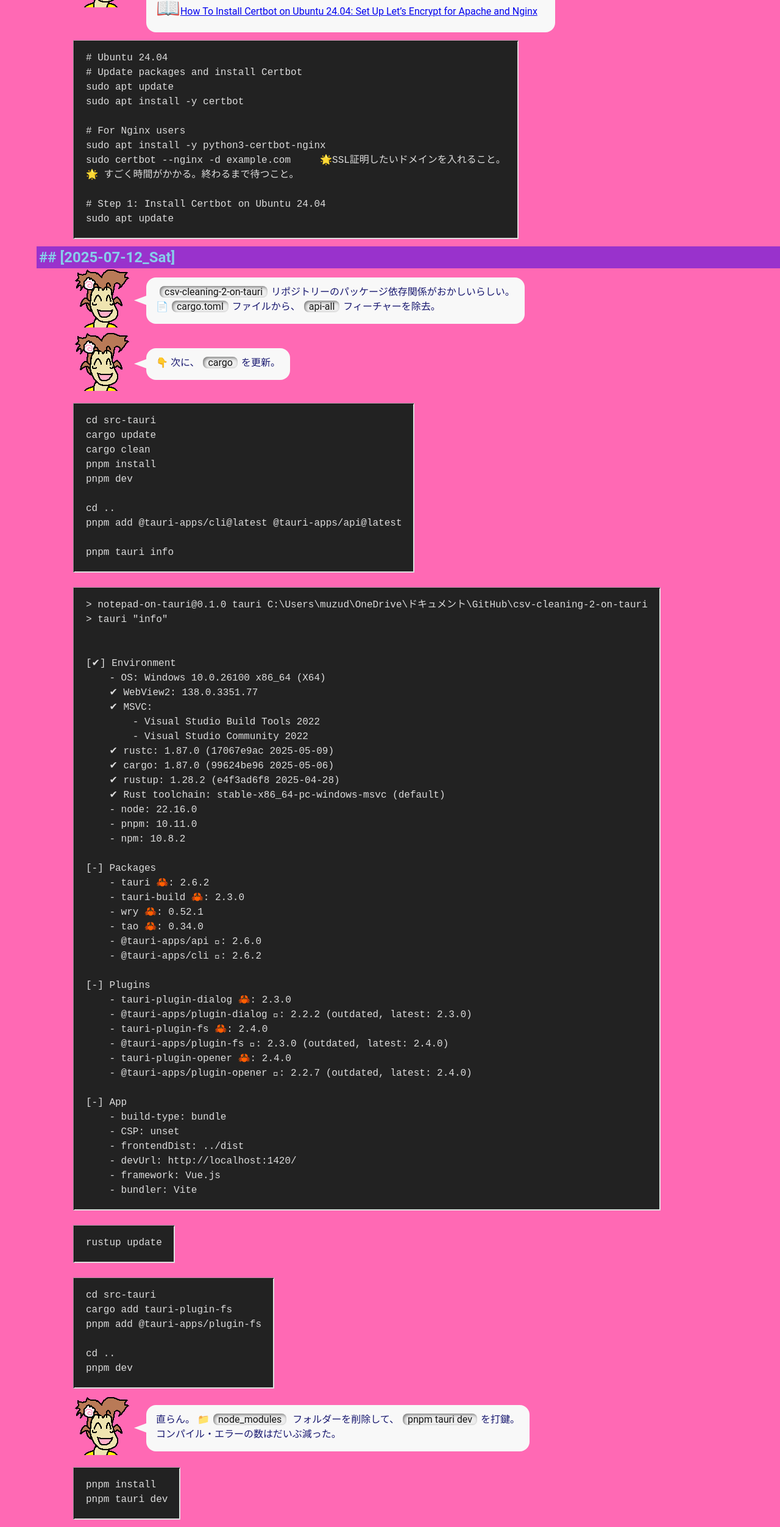
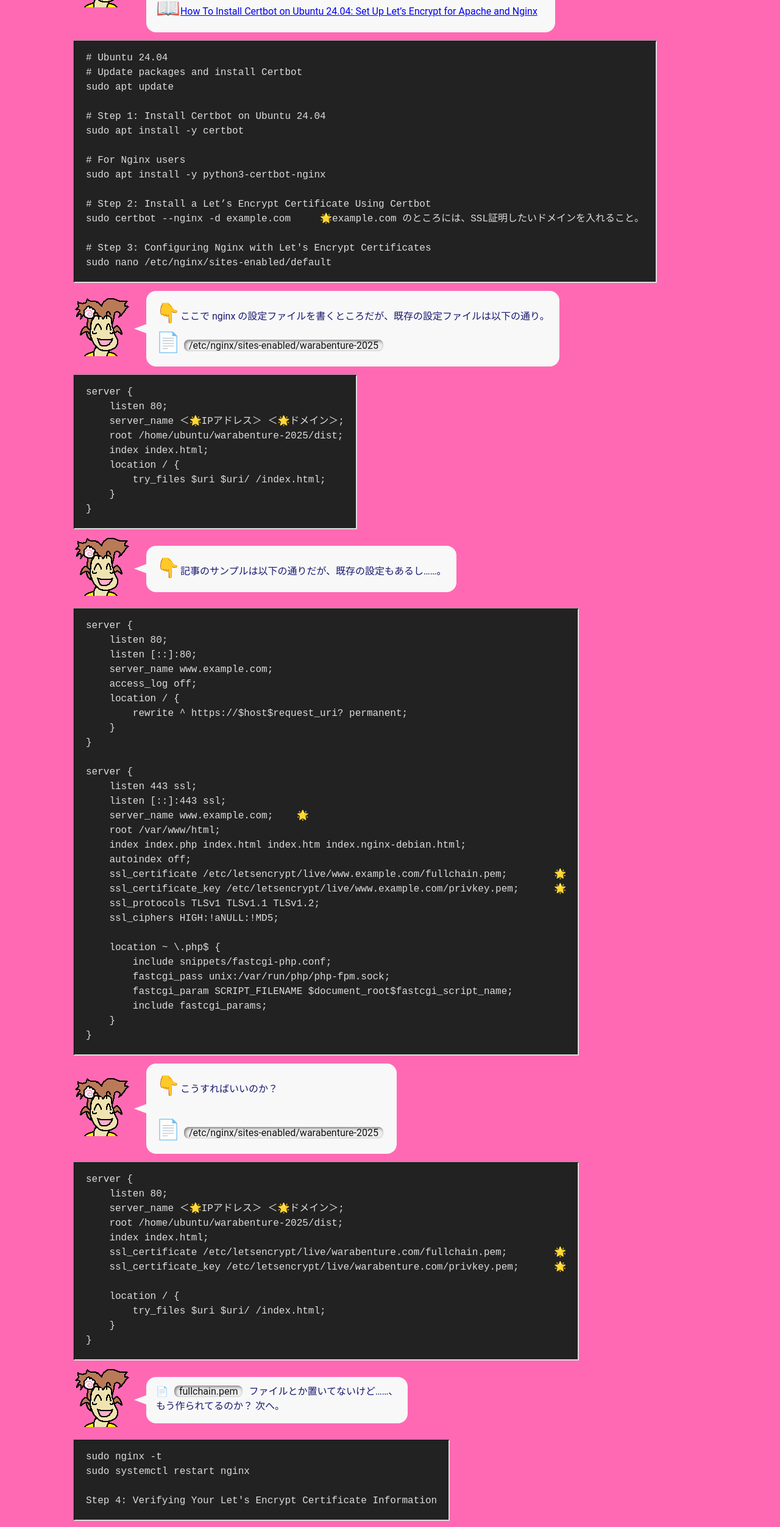
Before and after one commit to muzudho/Warabenture-2025, a Nuxt app: page / in a window 1280 px wide. Shown: the part 7872-10376 px from the top of the page at 61% size. Built offline with nearby package versions, Linux system fonts and the light colour scheme.

Commit message:
ジャーナル追加。

```diff
--- a/pages/index.vue
+++ b/pages/index.vue
@@ -478,16 +478,128 @@ pnpm install</pre>
 # Ubuntu 24.04
 # Update packages and install Certbot
 sudo apt update
+
+# Step 1: Install Certbot on Ubuntu 24.04
 sudo apt install -y certbot
 
 # For Nginx users
 sudo apt install -y python3-certbot-nginx
-sudo certbot --nginx -d example.com     🌟SSL証明したいドメインを入れること。
-🌟 すごく時間がかかる。終わるまで待つこと。
-
-# Step 1: Install Certbot on Ubuntu 24.04
-sudo apt update
+
+# Step 2: Install a Let’s Encrypt Certificate Using Certbot
+sudo certbot --nginx -d example.com     🌟example.com のところには、SSL証明したいドメインを入れること。
+
+# Step 3: Configuring Nginx with Let's Encrypt Certificates
+sudo nano /etc/nginx/sites-enabled/default
 </pre>
+        <div class="talk">
+            <div class="face-container">
+                <img src="@/assets/img/202506__character__01--1951-kifuwarabeNoOton-o1o2o0.png" />
+            </div>
+            <div class="baloon-tail"></div>
+            <div class="baloon">
+                <span class="font-x2">👇</span>ここで nginx の設定ファイルを書くところだが、既存の設定ファイルは以下の通り。
+                <br/>
+                <span class="font-x2">📄</span><span class="code-w">/etc/nginx/sites-enabled/warabenture-2025</span>
+            </div>
+        </div>
+        <pre class="code-b">
+server {
+    listen 80;
+    server_name ＜🌟IPアドレス＞ ＜🌟ドメイン＞;
+    root /home/ubuntu/warabenture-2025/dist;
+    index index.html;
+    location / {
+        try_files $uri $uri/ /index.html;
+    }
+}</pre>
+        <div class="talk">
+            <div class="face-container">
+                <img src="@/assets/img/202506__character__01--1951-kifuwarabeNoOton-o1o2o0.png" />
+            </div>
+            <div class="baloon-tail"></div>
+            <div class="baloon">
+                <span class="font-x2">👇</span>記事のサンプルは以下の通りだが、既存の設定もあるし……。
+            </div>
+        </div>
+        <pre class="code-b">
+server {
+    listen 80;
+    listen [::]:80;
+    server_name www.example.com;
+    access_log off;
+    location / {
+        rewrite ^ https://$host$request_uri? permanent;
+    }
+}
+
+server {
+    listen 443 ssl;
+    listen [::]:443 ssl;
+    server_name www.example.com;    🌟
+    root /var/www/html;
+    index index.php index.html index.htm index.nginx-debian.html;
+    autoindex off;
+    ssl_certificate /etc/letsencrypt/live/www.example.com/fullchain.pem;        🌟
+    ssl_certificate_key /etc/letsencrypt/live/www.example.com/privkey.pem;      🌟
+    ssl_protocols TLSv1 TLSv1.1 TLSv1.2;
+    ssl_ciphers HIGH:!aNULL:!MD5;
+
+    location ~ \.php$ {
+        include snippets/fastcgi-php.conf;
+        fastcgi_pass unix:/var/run/php/php-fpm.sock;
+        fastcgi_param SCRIPT_FILENAME $document_root$fastcgi_script_name;
+        include fastcgi_params;
+    }
+}</pre>
+        <div class="talk">
+            <div class="face-container">
+                <img src="@/assets/img/202506__character__01--1951-kifuwarabeNoOton-o1o2o0.png" />
+            </div>
+            <div class="baloon-tail"></div>
+            <div class="baloon">
+                <span class="font-x2">👇</span>こうすればいいのか？<br/>
+                <br/>
+                <span class="font-x2">📄</span><span class="code-w">/etc/nginx/sites-enabled/warabenture-2025</span>
+            </div>
+        </div>
+        <pre class="code-b">
+server {
+    listen 80;
+    server_name ＜🌟IPアドレス＞ ＜🌟ドメイン＞;
+    root /home/ubuntu/warabenture-2025/dist;
+    index index.html;
+    ssl_certificate /etc/letsencrypt/live/warabenture.com/fullchain.pem;        🌟
+    ssl_certificate_key /etc/letsencrypt/live/warabenture.com/privkey.pem;      🌟
+
+    location / {
+        try_files $uri $uri/ /index.html;
+    }
+}</pre>
+        <div class="talk">
+            <div class="face-container">
+                <img src="@/assets/img/202506__character__01--1951-kifuwarabeNoOton-o1o2o0.png" />
+            </div>
+            <div class="baloon-tail"></div>
+            <div class="baloon">
+                📄 <span class="code-w">fullchain.pem</span> ファイルとか置いてないけど……、<br/>
+                もう作られてるのか？ 次へ。
+            </div>
+        </div>
+        <pre class="code-b">
+sudo nginx -t
+sudo systemctl restart nginx
+
+Step 4: Verifying Your Let's Encrypt Certificate Information</pre>
+        <div class="talk">
+            <div class="face-container">
+                <img src="@/assets/img/202506__character__01--1951-kifuwarabeNoOton-o1o2o0.png" />
+            </div>
+            <div class="baloon-tail"></div>
+            <div class="baloon">
+                これで Let's encrypt の設定が終わってるはずだが、<br/>
+                別に何も変わってるようには見えないな……。
+            </div>
+        </div>
     </div>
 
     <h2>## [2025-07-12_Sat]</h2>
```
